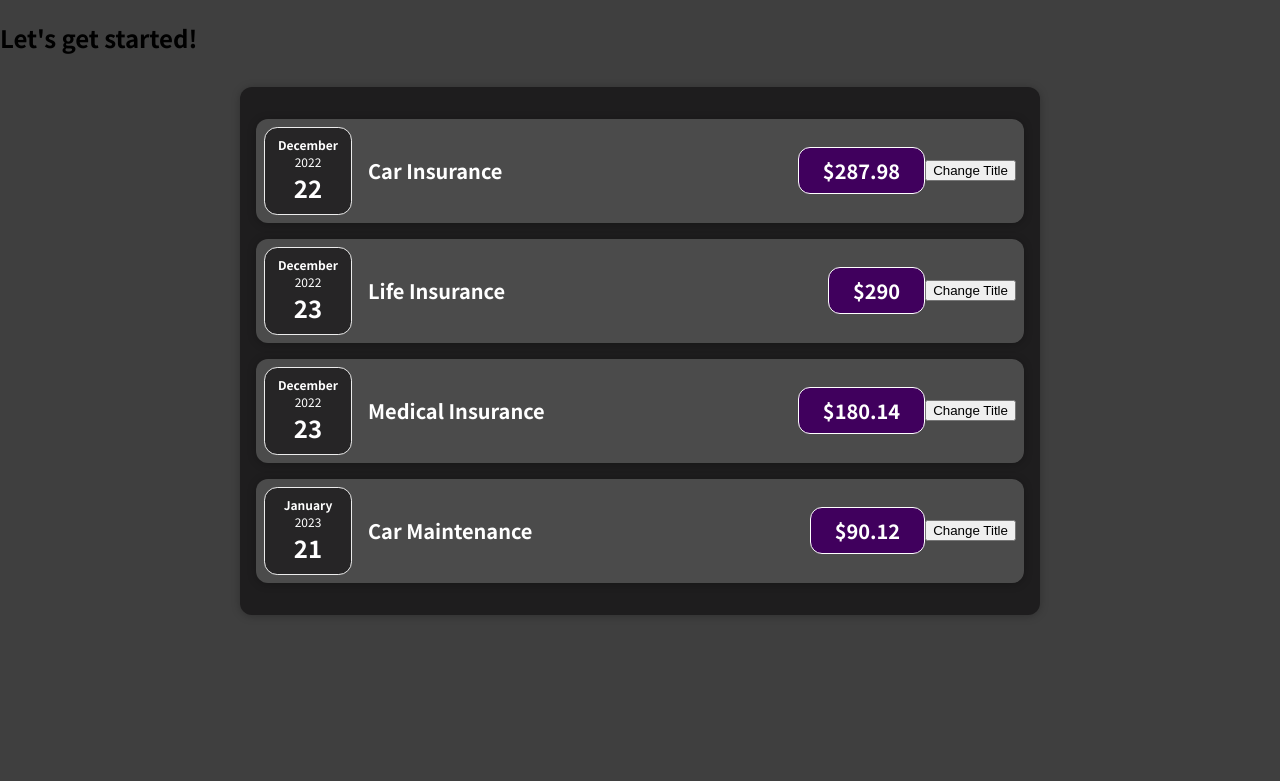
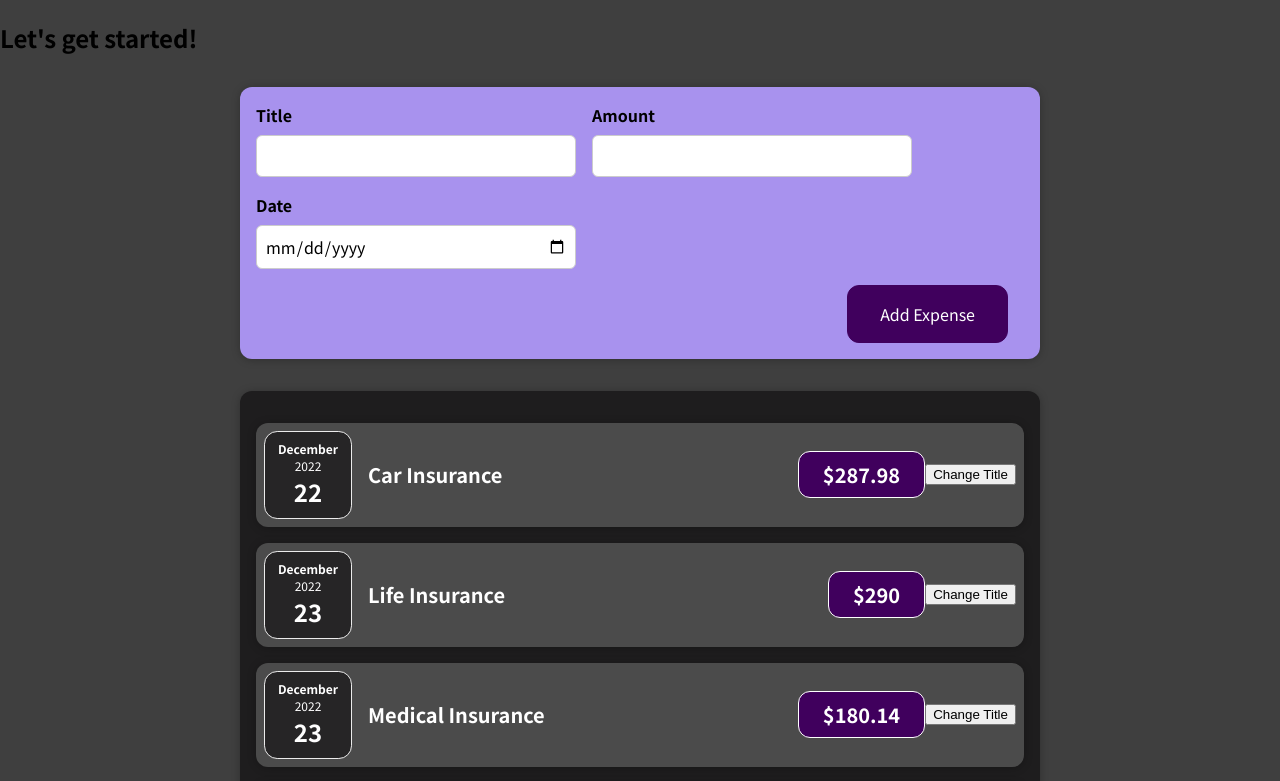
Before and after one commit to alxcode-x/courses-frontend, a React (Create React App) app in the folder u-react-completeGuide/01-starting-setup/: page / in a window 1280 px wide. Shown: the top 781 px of the page. Built offline with nearby package versions, Linux system fonts and the light colour scheme.

Commit message:
Added newExpense and expenseForm with event listeners

```diff
--- a/u-react-completeGuide/01-starting-setup/src/App.js
+++ b/u-react-completeGuide/01-starting-setup/src/App.js
@@ -1,5 +1,5 @@
 import Expenses from "./components/expenses/Expenses";
-
+import NewExpense from "./components/newExpense/NewExpense";
 function App() {
   const expenses = [
     { id: 1, title: 'Car Insurance', amount: 287.98, date: new Date(2022, 11, 22) },
@@ -10,6 +10,7 @@ function App() {
   return (
     <div>
       <h2>Let's get started!</h2>
+      <NewExpense/>
       <Expenses items={expenses} />
     </div>
   );
--- /dev/null
+++ b/u-react-completeGuide/01-starting-setup/src/components/newExpense/NewExpense.css
@@ -0,0 +1,44 @@
+/* .new-expense {
+    background-color: #9e86ed;
+    width: 50rem;
+    margin: 2rem auto;
+} */
+
+.new-expense {
+    background-color: #a892ee;
+    padding: 1rem;
+    margin: 2rem auto;
+    width: 50rem;
+    max-width: 95%;
+    border-radius: 12px;
+    text-align: center;
+    box-shadow: 0 1px 8px rgba(0, 0, 0, 0.25);
+  }
+
+  .new-expense button {
+    font: inherit;
+    cursor: pointer;
+    padding: 1rem 2rem;
+    border: 1px solid #40005d;
+    background-color: #40005d;
+    color: white;
+    border-radius: 12px;
+    margin-right: 1rem;
+  }
+
+  .new-expense button:hover,
+  .new-expense button:active {
+    background-color: #510674;
+    border-color: #510674;
+  }
+
+  .new-expense button.alternative {
+    color: #220131;
+    border-color: transparent;
+    background-color: transparent;
+  }
+
+  .new-expense button.alternative:hover,
+  .new-expense button.alternative:active {
+    background-color: #ddb3f8;
+  }
--- /dev/null
+++ b/u-react-completeGuide/01-starting-setup/src/components/newExpense/NewExpense.js
@@ -0,0 +1,22 @@
+import React from 'react';
+import './NewExpense.css';
+import ExpenseForm from './expenseForm/ExpenseForm';
+import Card from '../common/Card';
+
+const NextExpense = () =>{
+    const expenseDataHandler = (enteredExpenseData) => {
+        const expenseData = {
+            ...enteredExpenseData,
+            id: Math.random().toString()
+        }
+        console.log(expenseData)
+    };
+
+    return (
+        <Card className="new-expense">
+            <ExpenseForm onSaveExpenseDate={expenseDataHandler}/>
+        </Card>
+    );
+}
+
+export default NextExpense;
--- /dev/null
+++ b/u-react-completeGuide/01-starting-setup/src/components/newExpense/expenseForm/ExpenseForm.css
@@ -0,0 +1,69 @@
+/* .new-expense__controls {
+    display: flex;
+    justify-content: flex-start;
+    flex-wrap: wrap;
+    margin-left: 1rem;
+}
+
+.new-expense__control {
+    display: flex;
+    flex-direction: column;
+    width: 40%;
+    margin-right: 1rem;
+    margin-top: 0.8rem;
+
+}
+
+.new-expense__control label {
+    font-size: small;
+    font-weight: bold;
+    margin-bottom: 0.3rem;;
+}
+
+.new-expense__control input {
+    height: 2rem;
+    border-radius: 4px;
+    border: none;
+}
+
+.new-expense__actions {
+    display: flex;
+    justify-content: flex-end;
+}
+
+.new-expense__actions button{
+    width: 8rem;
+    margin: 1rem 2rem;
+    padding: 1rem;
+    border-radius: 10px;
+    border: none;
+    color: #fff;
+    background: #380054;
+} */
+
+.new-expense__controls {
+    display: flex;
+    flex-wrap: wrap;
+    gap: 1rem;
+    margin-bottom: 1rem;
+    text-align: left;
+  }
+
+ .new-expense__control label {
+    font-weight: bold;
+    margin-bottom: 0.5rem;
+    display: block;
+  }
+
+  .new-expense__control input {
+    font: inherit;
+    padding: 0.5rem;
+    border-radius: 6px;
+    border: 1px solid #ccc;
+    width: 20rem;
+    max-width: 100%;
+  }
+
+  .new-expense__actions {
+    text-align: right;
+  }
--- /dev/null
+++ b/u-react-completeGuide/01-starting-setup/src/components/newExpense/expenseForm/ExpenseForm.js
@@ -0,0 +1,102 @@
+import React, { useState } from 'react';
+
+import './ExpenseForm.css';
+
+const ExpenseForm = (props) => {
+
+    const [enteredTitle, setEneteredTitle]   =  useState('');
+    const [enteredAmount, setEneteredAmount] =  useState('');
+    const [enteredDate, setEneteredDate]     =  useState('');
+
+    // const [userInput, setUserInput] = useState({
+    //     enteredTitle: '',
+    //     enteredAmount:'',
+    //     enteredDate:''
+    // });
+
+    const titleChangeHandler = (event) => {
+        setEneteredTitle(event.target.value);
+        // setUserInput({
+        //     ...userInput,
+        //     enteredTitle: event.target.value
+        // });
+        // setUserInput((prevState) => { return { ...prevState, enteredTitle: event.target.value}})
+        console.log(enteredTitle)
+    };
+
+
+    const AmountChangeHandler = (event) => {
+        setEneteredAmount(event.target.value);
+        // setUserInput({
+        //     ...userInput,
+        //     enteredAmount: event.target.value
+        // });
+        console.log(enteredAmount)
+    };
+
+
+    const dateChangeHandler = (event) => {
+        setEneteredDate(event.target.value);
+        // setUserInput({
+        //     ...userInput,
+        //     enteredDate: event.target.value
+        // });
+        console.log(enteredDate)
+    };
+
+    const submitHandler = (event) => {
+        event.preventDefault();
+
+        const expenseDate = {
+            title: enteredTitle,
+            amount: enteredAmount,
+            date: new Date(enteredDate)
+        };
+
+        props.onSaveExpenseData();
+        alert('Expende Added!!!');
+        setEneteredTitle('');
+        setEneteredAmount('');
+        setEneteredDate('');
+    };
+
+    return (
+        <form onSubmit={submitHandler}>
+            <div className="new-expense__controls">
+                <div className="new-expense__control">
+                    <label htmlFor="title">Title</label>
+                    <input
+                        id="title"
+                        type="text"
+                        value={enteredTitle}
+                        onChange={titleChangeHandler} />
+                </div>
+                <div className="new-expense__control">
+                    <label htmlFor="amount">Amount</label>
+                    <input
+                        id="amount"
+                        type="number"
+                        min="1.00"
+                        max="99.99"
+                        value={enteredAmount}
+                        onChange={AmountChangeHandler} />
+                </div>
+                <div className="new-expense__control">
+                    <label htmlFor="date">Date</label>
+                    <input
+                        id="date"
+                        type="date"
+                        min="2019-01-01"
+                        max="2022-12-31"
+                        value={enteredDate}
+                        onChange={dateChangeHandler} />
+                </div>
+            </div>
+            <div className="new-expense__actions">
+                <button type="submit">Add Expense</button>
+            </div>
+        </form>
+    );
+}
+
+export default ExpenseForm;
```
Also changed, not shown: 1 other file (tests, documents, lock files or other folders).
